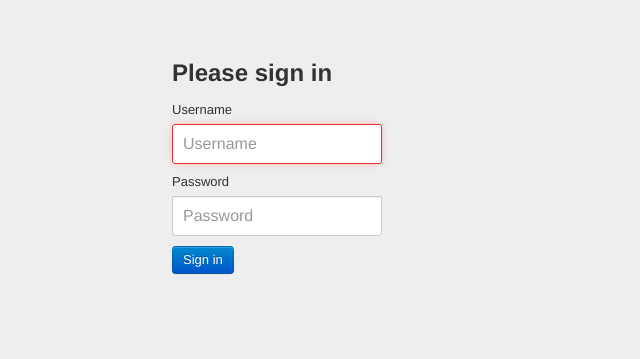
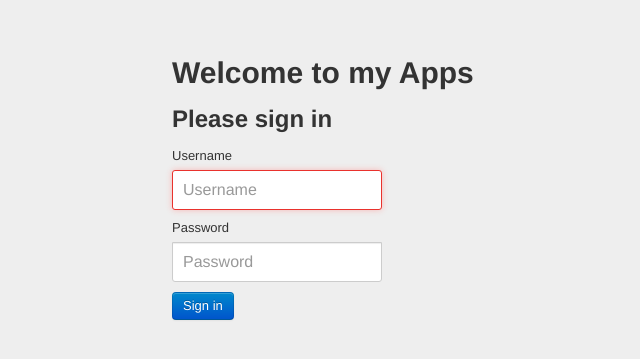
Before and after one commit to ddhewitte/dbqq, a CodeIgniter app: page /database/index.php/login/index in a window 1280 px wide. Shown: the top 359 px of the page, without its empty margins (303-943 px from the left). Run offline with CodeIgniter, Linux system fonts and the light colour scheme.

Commit message:
ubah title

```diff
--- a/application/views/content/login.php
+++ b/application/views/content/login.php
@@ -7,6 +7,7 @@
 			</div>
 		<?php } ?>
 
+        <h1 class="form-signin-heading">Welcome to my Apps</h1>
         <h2 class="form-signin-heading">Please sign in</h2>
         <label for="inputEmail" class="sr-only">Username</label>
         <input type="text" name="username" class="form-control" placeholder="Username" required autofocus>
```
